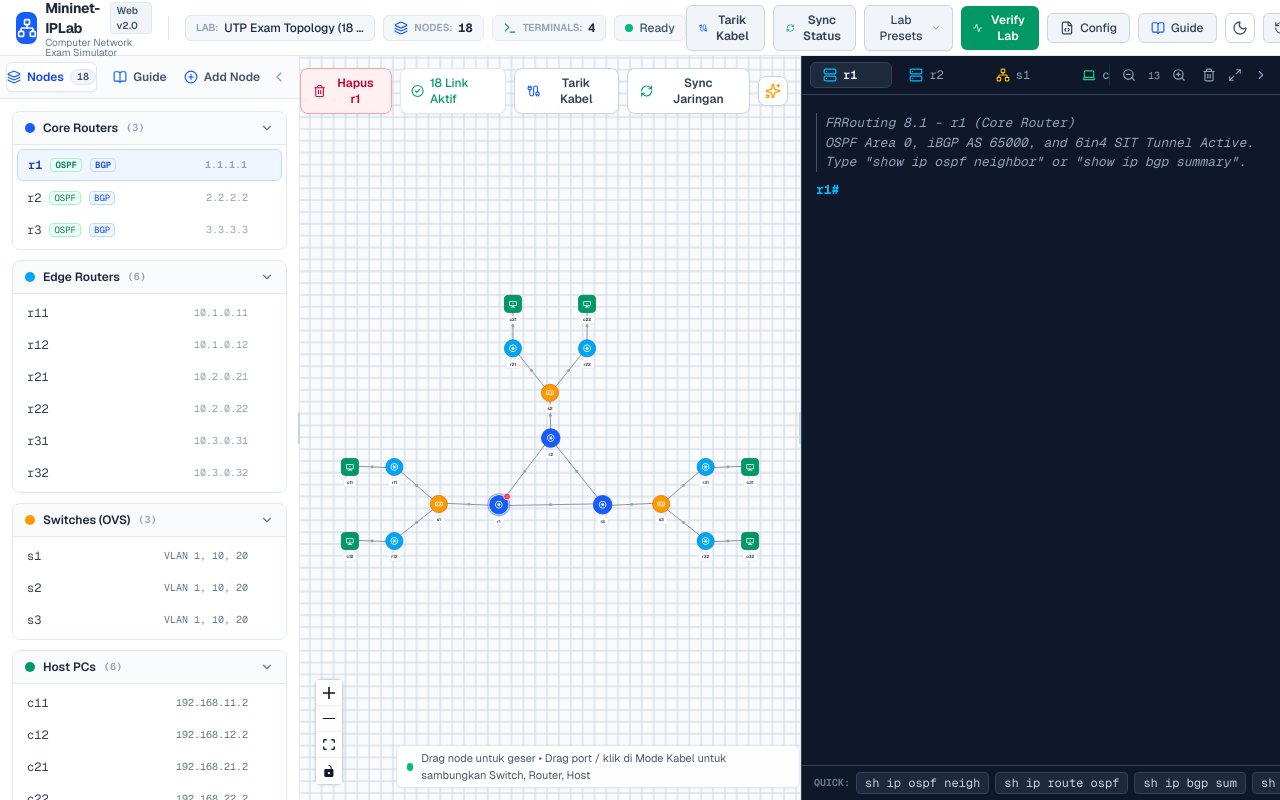
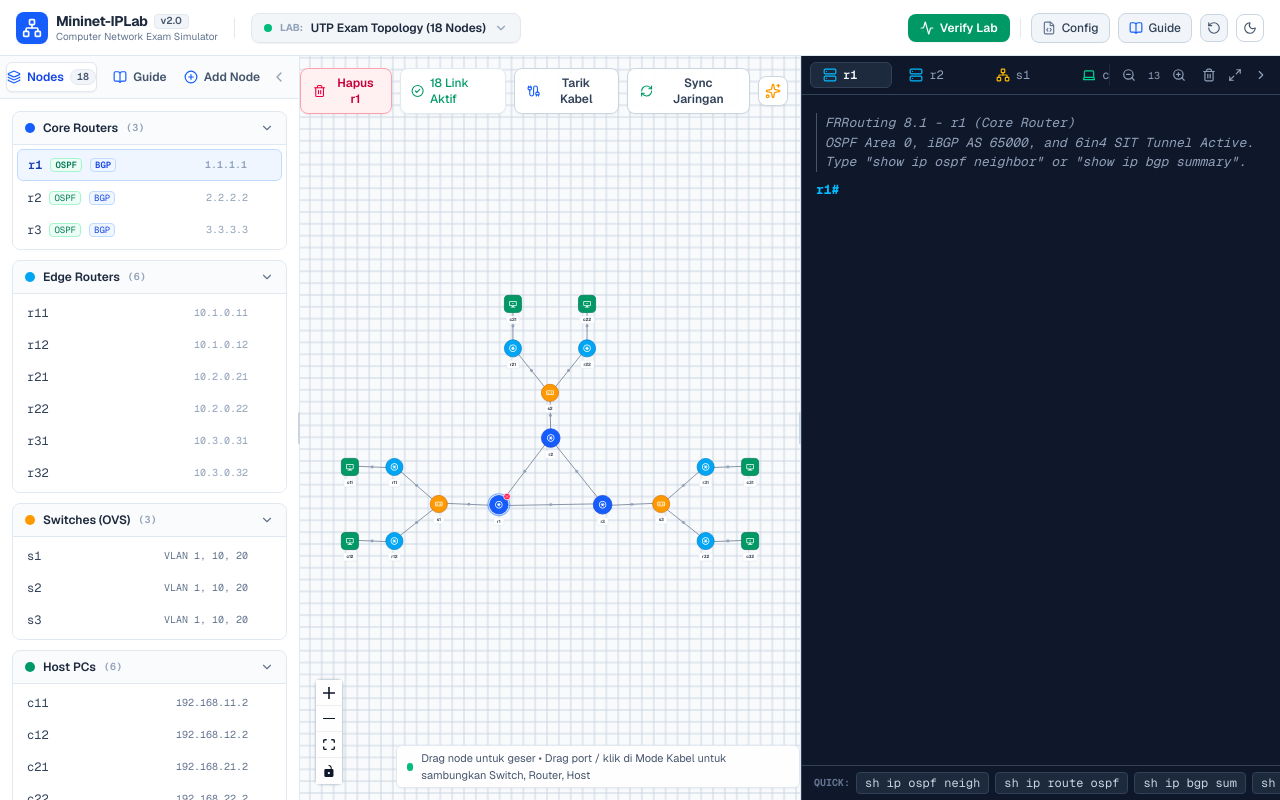
Before and after one commit to hudainaja/mininet-iplab-simulator, a Next.js app: page / in a window 1280 px wide. Built offline with nearby package versions, Linux system fonts and the light colour scheme.

Commit message:
refactor(navbar): declutter and modernize layout by merging lab selector and removing redundant pills

```diff
--- a/src/components/navbar/Navbar.tsx
+++ b/src/components/navbar/Navbar.tsx
@@ -8,14 +8,10 @@ import {
   FileCode,
   BookOpen,
   ChevronDown,
-  Terminal,
   Activity,
-  Layers,
   Sun,
   Moon,
   Trash2,
-  Cable,
-  RefreshCw,
 } from 'lucide-react';
 import { getCustomPresets, deleteCustomPreset } from '../../engine/dynamicLayoutEngine';
 
@@ -26,27 +22,11 @@ export const Navbar: React.FC = () => {
   const currentPresetId = useNetworkStore(state => state.currentPresetId);
   const loadPreset = useNetworkStore(state => state.loadPreset);
   const resetLab = useNetworkStore(state => state.resetLab);
-  const nodes = useNetworkStore(state => state.nodes);
-  const openTerminalTabs = useNetworkStore(state => state.openTerminalTabs);
   const setIsConfigModalOpen = useNetworkStore(state => state.setIsConfigModalOpen);
   const runVerificationCheck = useNetworkStore(state => state.runVerificationCheck);
   const setActiveSidebarTab = useNetworkStore(state => state.setActiveSidebarTab);
 
-  // Wiring mode & Sync
-  const isWiringMode = useNetworkStore(state => state.isWiringMode);
-  const toggleWiringMode = useNetworkStore(state => state.toggleWiringMode);
-  const syncNetworkStatus = useNetworkStore(state => state.syncNetworkStatus);
-
   const [presetDropdownOpen, setPresetDropdownOpen] = useState(false);
-  const [isSyncing, setIsSyncing] = useState(false);
-
-  const handleSyncClick = () => {
-    setIsSyncing(true);
-    syncNetworkStatus();
-    setTimeout(() => {
-      setIsSyncing(false);
-    }, 600);
-  };
 
   const presets = [
     { id: 'utp-exam-18', name: 'UTP Exam Topology (18 Nodes)', desc: '3 Core Routers triangle mesh, 3 Switches, 6 Edge Routers, 6 Hosts' },
@@ -56,96 +36,43 @@ export const Navbar: React.FC = () => {
 
   return (
     <header className="h-14 bg-white dark:bg-slate-900 border-b border-slate-200 dark:border-slate-800 px-4 flex items-center justify-between select-none z-30 shrink-0 text-slate-800 dark:text-slate-100 transition-colors">
-      {/* Brand & Badge */}
+      {/* Brand & Unified Lab Selector */}
       <div className="flex items-center gap-3">
         <div className="flex items-center gap-2">
           <div className="w-8 h-8 rounded-lg bg-blue-600 flex items-center justify-center text-white shadow-xs">
             <Network className="w-5 h-5" />
           </div>
-          <div>
+          <div className="leading-tight">
             <div className="flex items-center gap-1.5">
               <span className="font-bold text-sm tracking-tight text-slate-800 dark:text-slate-100">Mininet-IPLab</span>
               <span className="text-[10px] font-semibold px-1.5 py-0.2 rounded bg-slate-100 dark:bg-slate-800 text-slate-600 dark:text-slate-300 border border-slate-200 dark:border-slate-700">
-                Web v2.0
+                v2.0
               </span>
             </div>
-            <p className="text-[10px] text-slate-500 dark:text-slate-400 leading-none">Computer Network Exam Simulator</p>
+            <p className="text-[10px] text-slate-500 dark:text-slate-400 hidden sm:block">Computer Network Exam Simulator</p>
           </div>
         </div>
 
         {/* Separator */}
-        <div className="h-6 w-px bg-slate-200 dark:border-slate-800 mx-1 hidden md:block" />
+        <div className="h-5 w-px bg-slate-200 dark:bg-slate-800 mx-1 hidden sm:block" />
 
-        {/* Status Indicators */}
-        <div className="hidden lg:flex items-center gap-2 text-xs">
-          {/* Active Lab */}
-          <div className="px-2.5 py-1 rounded-md bg-slate-100/80 dark:bg-slate-800/80 border border-slate-200 dark:border-slate-700 text-slate-700 dark:text-slate-200 flex items-center gap-1.5">
-            <span className="text-slate-400 dark:text-slate-500 text-[10px] font-semibold uppercase">Lab:</span>
-            <span className="font-medium text-slate-800 dark:text-slate-200 truncate max-w-[140px]">{currentPresetName}</span>
-          </div>
-
-          {/* Node Count */}
-          <div className="px-2.5 py-1 rounded-md bg-slate-100/80 dark:bg-slate-800/80 border border-slate-200 dark:border-slate-700 text-slate-700 dark:text-slate-200 flex items-center gap-1.5">
-            <Layers className="w-3.5 h-3.5 text-blue-600 dark:text-blue-400" />
-            <span className="text-slate-400 dark:text-slate-500 text-[10px] font-semibold uppercase">Nodes:</span>
-            <span className="font-mono font-bold text-slate-800 dark:text-slate-200">{Object.keys(nodes).length}</span>
-          </div>
-
-          {/* Active Terminals */}
-          <div className="px-2.5 py-1 rounded-md bg-slate-100/80 dark:bg-slate-800/80 border border-slate-200 dark:border-slate-700 text-slate-700 dark:text-slate-200 flex items-center gap-1.5">
-            <Terminal className="w-3.5 h-3.5 text-emerald-600 dark:text-emerald-400" />
-            <span className="text-slate-400 dark:text-slate-500 text-[10px] font-semibold uppercase">Terminals:</span>
-            <span className="font-mono font-bold text-slate-800 dark:text-slate-200">{openTerminalTabs.length}</span>
-          </div>
-
-          {/* Status Live */}
-          <div className="px-2.5 py-1 rounded-md bg-slate-100/80 dark:bg-slate-800/80 border border-slate-200 dark:border-slate-700 text-slate-700 dark:text-slate-200 flex items-center gap-1.5">
-            <span className="w-2 h-2 rounded-full bg-emerald-500" />
-            <span className="text-slate-600 dark:text-slate-300 text-xs font-medium">Ready</span>
-          </div>
-        </div>
-      </div>
-
-      {/* Action Buttons */}
-      <div className="flex items-center gap-2">
-        {/* Mode Tarik Kabel Toggle */}
-        <button
-          onClick={toggleWiringMode}
-          className={`flex items-center gap-1.5 px-3 py-1.5 text-xs font-semibold rounded-md transition-all cursor-pointer border ${
-            isWiringMode
-              ? 'bg-blue-600 border-blue-700 text-white shadow-xs'
-              : 'bg-slate-100 dark:bg-slate-800 hover:bg-slate-200 dark:hover:bg-slate-700 text-slate-700 dark:text-slate-200 border-slate-300 dark:border-slate-700'
-          }`}
-          title="Mode Tarik Kabel (Tombol Pintas: W)"
-        >
-          <Cable className={`w-3.5 h-3.5 ${isWiringMode ? 'animate-pulse text-amber-300' : 'text-blue-600 dark:text-blue-400'}`} />
-          <span className="hidden sm:inline">{isWiringMode ? 'Wiring Mode (On)' : 'Tarik Kabel'}</span>
-        </button>
-
-        {/* Sync Status Button */}
-        <button
-          onClick={handleSyncClick}
-          className="flex items-center gap-1.5 px-3 py-1.5 bg-slate-100 dark:bg-slate-800 hover:bg-slate-200 dark:hover:bg-slate-700 text-slate-700 dark:text-slate-200 text-xs font-semibold rounded-md border border-slate-300 dark:border-slate-700 transition-colors cursor-pointer"
-          title="Sinkronisasi Status Jaringan: Memperbarui garis kabel visual sesuai status antarmuka Mininet (UP/DOWN)"
-        >
-          <RefreshCw className={`w-3.5 h-3.5 text-emerald-600 dark:text-emerald-400 ${isSyncing ? 'animate-spin' : ''}`} />
-          <span className="hidden md:inline">Sync Status</span>
-        </button>
-
-        {/* Preset Selector Dropdown */}
+        {/* Unified Lab Dropdown Selector */}
         <div className="relative">
           <button
             onClick={() => setPresetDropdownOpen(!presetDropdownOpen)}
-            className="flex items-center gap-1.5 px-3 py-1.5 bg-slate-100 dark:bg-slate-800 hover:bg-slate-200 dark:hover:bg-slate-700 text-slate-700 dark:text-slate-200 text-xs font-medium rounded-md border border-slate-300 dark:border-slate-700 transition-colors shadow-2xs cursor-pointer"
+            className="flex items-center gap-2 px-3 py-1.5 bg-slate-100/90 dark:bg-slate-800/90 hover:bg-slate-200 dark:hover:bg-slate-750 text-slate-800 dark:text-slate-200 text-xs font-medium rounded-lg border border-slate-200 dark:border-slate-700 transition-all shadow-2xs cursor-pointer"
+            title="Pilih Topologi Lab / Preset"
           >
-            <span>Lab Presets</span>
-            <ChevronDown className="w-3.5 h-3.5 text-slate-500 dark:text-slate-400" />
+            <span className="w-2 h-2 rounded-full bg-emerald-500 shrink-0" />
+            <span className="text-[10px] font-bold uppercase text-slate-400 dark:text-slate-500 hidden md:inline">Lab:</span>
+            <span className="font-semibold truncate max-w-[160px] sm:max-w-[220px]">{currentPresetName}</span>
+            <ChevronDown className="w-3.5 h-3.5 text-slate-400 shrink-0" />
           </button>
 
           {presetDropdownOpen && (
-            <div className="absolute right-0 top-full mt-1.5 w-72 bg-white dark:bg-slate-900 border border-slate-200 dark:border-slate-800 rounded-lg shadow-lg p-1 z-50">
+            <div className="absolute left-0 top-full mt-1.5 w-72 bg-white dark:bg-slate-900 border border-slate-200 dark:border-slate-800 rounded-lg shadow-xl p-1 z-50">
               <div className="px-3 py-1.5 text-[10px] font-bold uppercase tracking-wider text-slate-400 dark:text-slate-500 border-b border-slate-100 dark:border-slate-800">
-                Choose Topology Preset
+                Pilih Preset Topologi Lab
               </div>
               {presets.map(p => (
                 <button
@@ -171,7 +98,7 @@ export const Navbar: React.FC = () => {
                 return (
                   <>
                     <div className="px-3 py-1.5 text-[10px] font-bold uppercase tracking-wider text-emerald-600 dark:text-emerald-400 border-t border-slate-100 dark:border-slate-800 mt-1.5">
-                      Saved Custom Presets
+                      Preset Kustom Tersimpan
                     </div>
                     {customPresets.map(cp => (
                       <div
@@ -213,54 +140,58 @@ export const Navbar: React.FC = () => {
             </div>
           )}
         </div>
+      </div>
 
-        {/* Verify Connectivity Button */}
+      {/* Action Buttons */}
+      <div className="flex items-center gap-2">
+        {/* Verify Connectivity Button - Primary CTA */}
         <button
           onClick={runVerificationCheck}
-          className="flex items-center gap-1.5 px-3 py-1.5 bg-emerald-600 hover:bg-emerald-700 text-white text-xs font-semibold rounded-md shadow-xs transition-colors cursor-pointer"
-          title="Run automated ping and routing verification"
+          className="flex items-center gap-1.5 px-3 py-1.5 bg-emerald-600 hover:bg-emerald-700 text-white text-xs font-semibold rounded-lg shadow-xs transition-colors cursor-pointer"
+          title="Uji konektivitas otomatis (Ping, OSPF, BGP, VLAN)"
         >
           <Activity className="w-3.5 h-3.5" />
-          <span className="hidden sm:inline">Verify Lab</span>
+          <span>Verify Lab</span>
         </button>
 
-        {/* Export / Import Button */}
+        <div className="h-5 w-px bg-slate-200 dark:bg-slate-800 mx-0.5" />
+
+        {/* Config / JSON */}
         <button
           onClick={() => setIsConfigModalOpen(true)}
-          className="flex items-center gap-1.5 px-3 py-1.5 bg-slate-100 dark:bg-slate-800 hover:bg-slate-200 dark:hover:bg-slate-700 text-slate-700 dark:text-slate-200 text-xs font-medium rounded-md border border-slate-300 dark:border-slate-700 transition-colors cursor-pointer"
-          title="Export or Import Topology JSON"
+          className="flex items-center gap-1.5 px-2.5 py-1.5 bg-slate-100 dark:bg-slate-800 hover:bg-slate-200 dark:hover:bg-slate-750 text-slate-700 dark:text-slate-200 text-xs font-medium rounded-lg border border-slate-300 dark:border-slate-700 transition-colors cursor-pointer"
+          title="Export / Import Konfigurasi Topologi JSON"
         >
-          <FileCode className="w-3.5 h-3.5" />
-          <span className="hidden md:inline">Config</span>
+          <FileCode className="w-3.5 h-3.5 text-slate-500 dark:text-slate-400" />
+          <span className="hidden sm:inline">Config</span>
         </button>
 
         {/* Guide Button */}
         <button
           onClick={() => setActiveSidebarTab('guide')}
-          className="flex items-center gap-1.5 px-3 py-1.5 bg-slate-100 dark:bg-slate-800 hover:bg-slate-200 dark:hover:bg-slate-700 text-slate-700 dark:text-slate-200 text-xs font-medium rounded-md border border-slate-300 dark:border-slate-700 transition-colors cursor-pointer"
-          title="Open Lab Objectives & Addressing Guide"
+          className="flex items-center gap-1.5 px-2.5 py-1.5 bg-slate-100 dark:bg-slate-800 hover:bg-slate-200 dark:hover:bg-slate-750 text-slate-700 dark:text-slate-200 text-xs font-medium rounded-lg border border-slate-300 dark:border-slate-700 transition-colors cursor-pointer"
+          title="Buka Panduan Modul Lab & Addressing"
         >
           <BookOpen className="w-3.5 h-3.5 text-blue-600 dark:text-blue-400" />
-          <span className="hidden md:inline">Guide</span>
+          <span className="hidden sm:inline">Guide</span>
+        </button>
+
+        {/* Reset Lab Button */}
+        <button
+          onClick={resetLab}
+          className="p-1.5 bg-slate-100 dark:bg-slate-800 hover:bg-rose-50 hover:text-rose-600 dark:hover:bg-rose-950/40 dark:hover:text-rose-400 text-slate-600 dark:text-slate-300 rounded-lg border border-slate-300 dark:border-slate-700 transition-colors cursor-pointer"
+          title="Reset topologi ke kondisi awal"
+        >
+          <RotateCcw className="w-3.5 h-3.5" />
         </button>
 
         {/* Dark Mode Toggle Button */}
         <button
           onClick={toggleDarkMode}
-          className="p-1.5 rounded-md border border-slate-300 dark:border-slate-700 hover:bg-slate-100 dark:hover:bg-slate-800 text-slate-700 dark:text-slate-200 transition-colors cursor-pointer"
+          className="p-1.5 rounded-lg border border-slate-300 dark:border-slate-700 hover:bg-slate-100 dark:hover:bg-slate-800 text-slate-700 dark:text-slate-200 transition-colors cursor-pointer"
           title={isDarkMode ? 'Switch to Light Mode' : 'Switch to Dark Mode'}
         >
-          {isDarkMode ? <Sun size={16} className="text-amber-400" /> : <Moon size={16} className="text-slate-600" />}
-        </button>
-
-        {/* Reset Lab Button */}
-        <button
-          onClick={resetLab}
-          className="flex items-center gap-1.5 px-2.5 py-1.5 bg-slate-100 dark:bg-slate-800 hover:bg-rose-50 hover:text-rose-700 dark:hover:bg-rose-950/40 dark:hover:text-rose-400 text-slate-600 dark:text-slate-300 text-xs font-medium rounded-md border border-slate-300 dark:border-slate-700 transition-colors cursor-pointer"
-          title="Reset current lab topology to default"
-        >
-          <RotateCcw className="w-3.5 h-3.5" />
-          <span className="hidden lg:inline">Reset</span>
+          {isDarkMode ? <Sun className="w-3.5 h-3.5 text-amber-400" /> : <Moon className="w-3.5 h-3.5 text-slate-600" />}
         </button>
       </div>
     </header>
```
